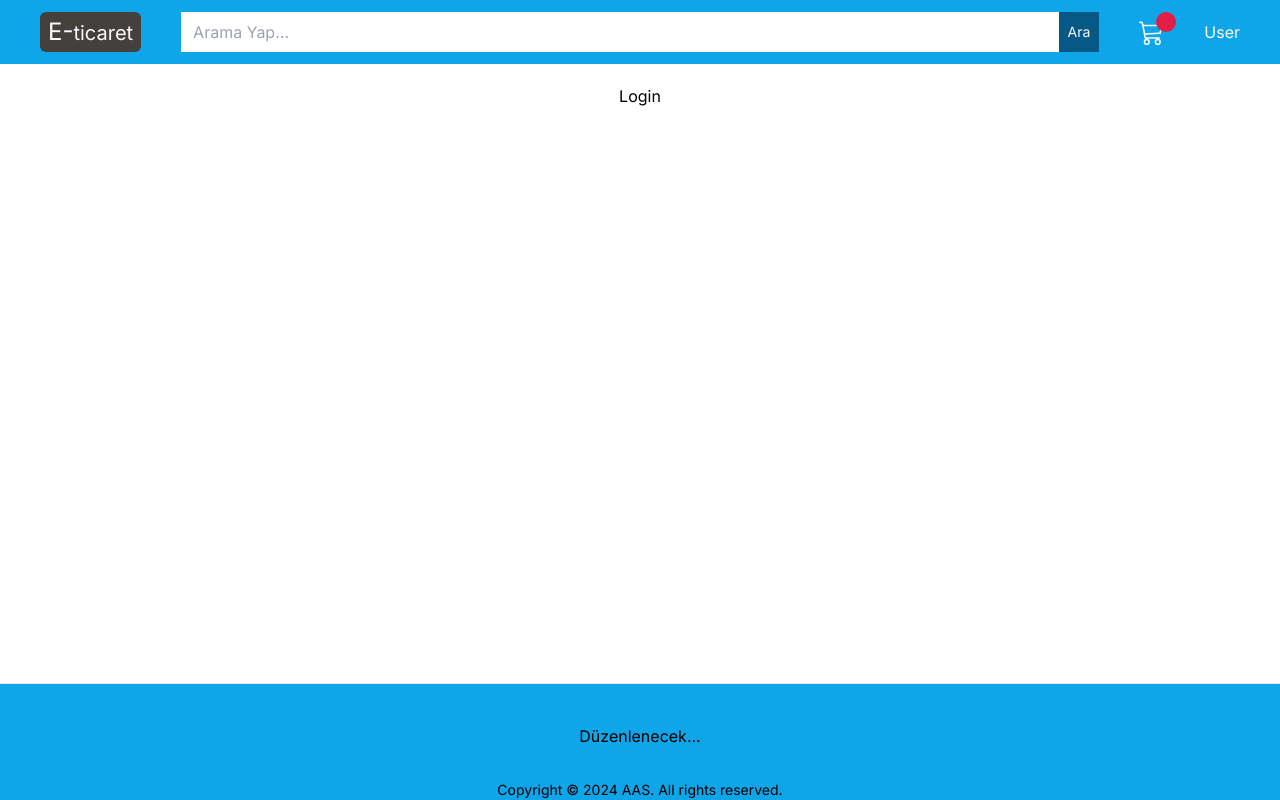
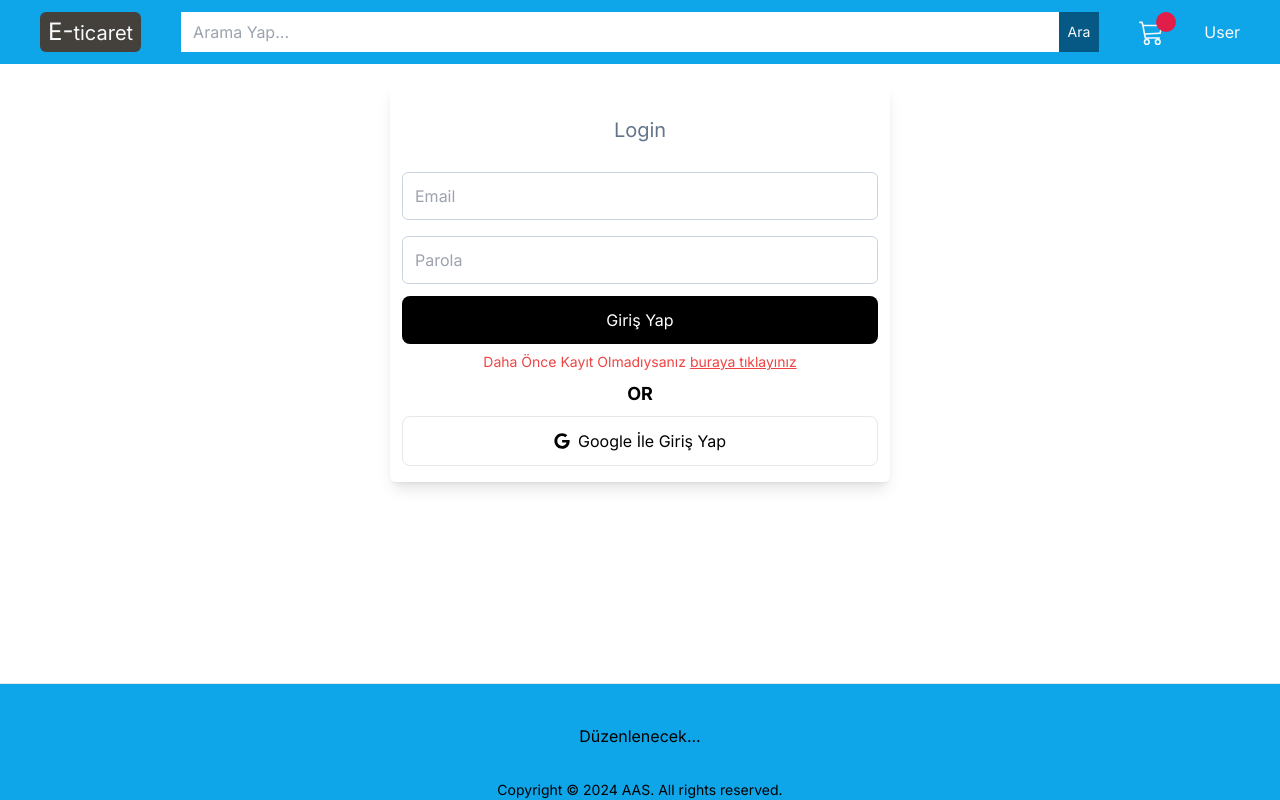
Before and after one commit to ahmetalisarihan/e-ticaret, a Next.js app: page /login in a window 1280 px wide. Built offline with nearby package versions, Linux system fonts and the light colour scheme.

Commit message:
Add authentication login

```diff
--- a/app/components/auth/LoginClient.tsx
+++ b/app/components/auth/LoginClient.tsx
@@ -1,9 +1,33 @@
+"use client"
 import React from 'react'
 import AuthContainer from '../containers/AuthContainer'
+import Heading from '../general/Heading'
+import Input from '../general/Input'
+import { FieldValues, SubmitHandler, useForm } from 'react-hook-form'
+import { useRouter } from 'next/navigation'
+import Button from '../general/Button'
+import { FaGoogle } from 'react-icons/fa'
+import Link from 'next/link'
 
 const LoginClient = () => {
+    const router = useRouter();
+    const { register, handleSubmit, formState: { errors } } = useForm();
+
+    const onSubmit: SubmitHandler<FieldValues> = (data) => {
+        console.log(data);
+    }
   return (
-    <AuthContainer>Login</AuthContainer>
+    <AuthContainer>
+        <div className="w-full md:w-[500px] p-3 shadow-lg rounded-md">
+        <Heading text="Login" center/>
+        <Input placeholder="Email" type="text" id="email" register={register} errors={errors} required/>
+        <Input placeholder="Parola" type="password" id="password" register={register} errors={errors} required/>
+        <Button text="Giriş Yap" onClick={handleSubmit(onSubmit)}/>
+        <div className="text-center my-2 text-sm text-red-500">Daha Önce Kayıt Olmadıysanız <Link className="underline " href="/register">buraya tıklayınız</Link></div>
+              <div className="text-center my-2 font-bold text-lg">OR</div>
+              <Button text="Google İle Giriş Yap" icon={FaGoogle} outline  onClick={() => {}}/>
+        </div>
+    </AuthContainer>
   )
 }
 
--- a/app/components/general/Heading.tsx
+++ b/app/components/general/Heading.tsx
@@ -6,7 +6,7 @@ interface HeadingProps {
 }
 const Heading:React.FC<HeadingProps> = ({center, text}) => {
   return (
-    <div className={`text-slate-500 my-3 md:my-5 px-3 md:px-10 md:text-xl $(center ? "text-center : text-start)`}>{text}</div>
+    <div className={`text-slate-500 my-3 md:my-5 px-3 md:px-10 md:text-xl ${center ? "text-center" : "text-start"}`}>{text}</div>
   )
 }
 
```
